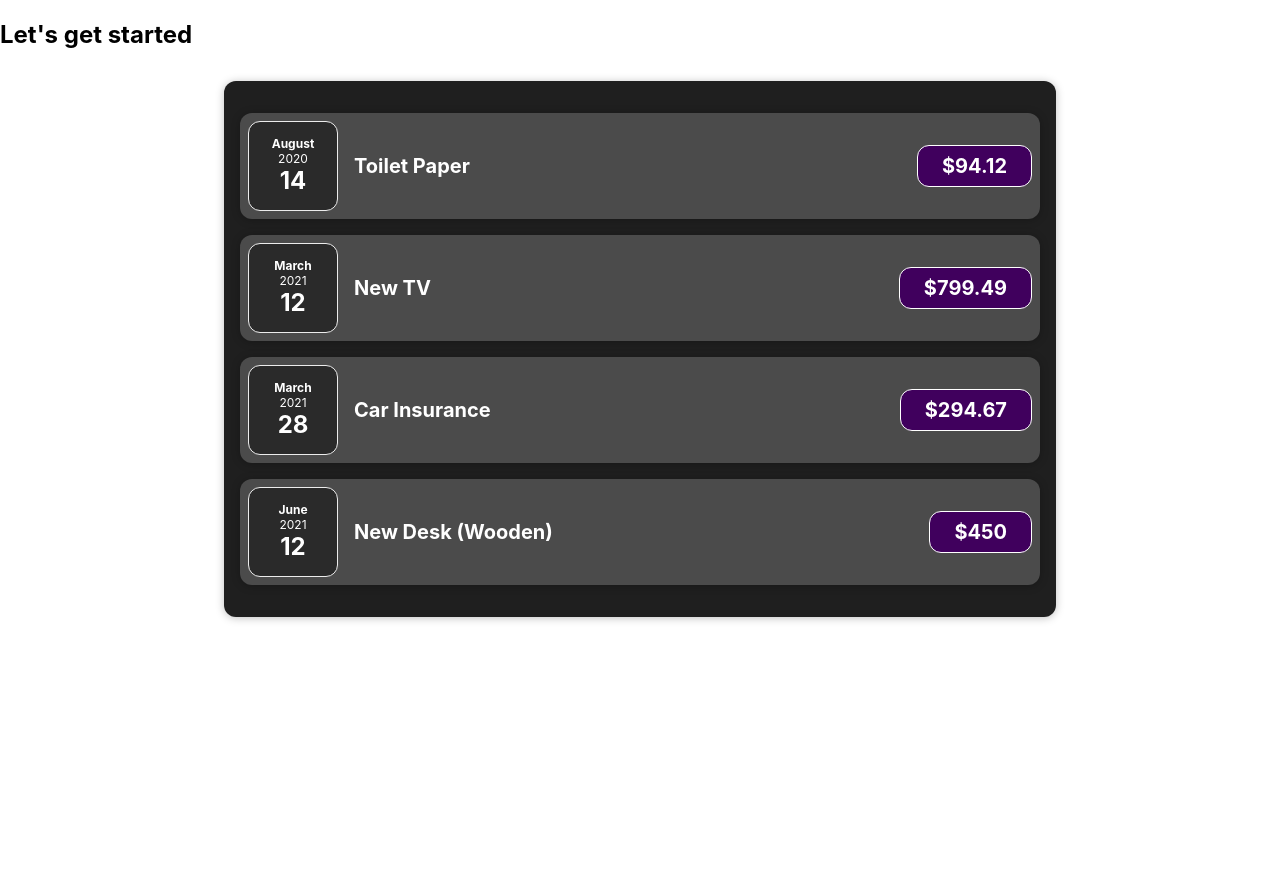
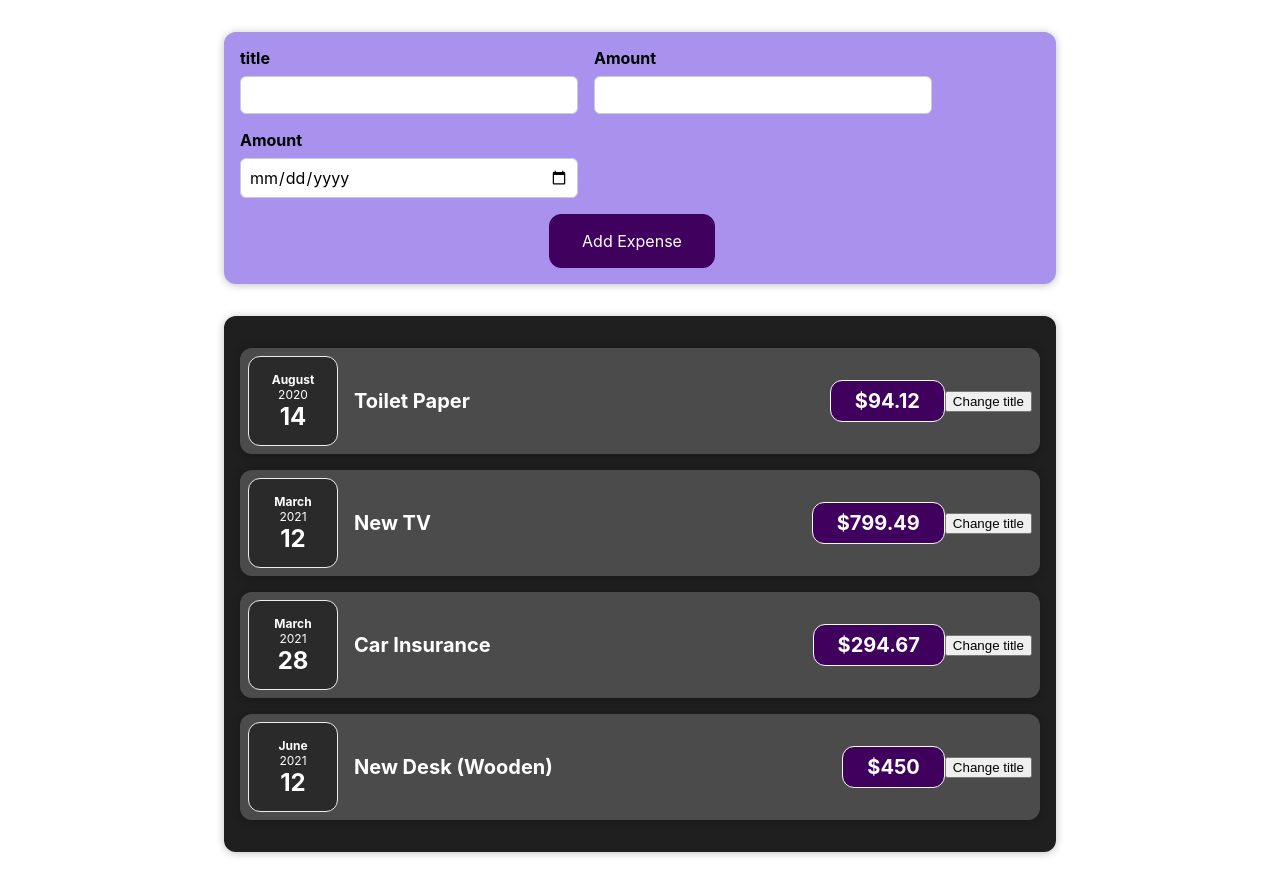
Before and after one commit to terinSeb/React_Expense_App, a React (Create React App) app: page / in a window 1280 px wide. Before the commit the page ends 800 px from the top, so only its background shows below. Built offline with nearby package versions, Linux system fonts and the light colour scheme.

Commit message:
Added design for Expense Form

```diff
--- a/src/App.js
+++ b/src/App.js
@@ -1,6 +1,7 @@
 import "./App.css";
 import Expenses from "./components/Expenses/Expenses";
-function App() {
+import NewExpense from "./components/NewExpense/NewExpense";
+const App = () => {
   const expenses = [
     {
       id: "e1",
@@ -24,10 +25,10 @@
   ];
   return (
     <div>
-      <h2>Let's get started</h2>
+      <NewExpense />
       <Expenses items={expenses}></Expenses>
     </div>
   );
-}
+};
 
 export default App;
--- a/src/components/Expenses/ExpenseItem.js
+++ b/src/components/Expenses/ExpenseItem.js
@@ -1,14 +1,21 @@
 import ExpenseDate from "./ExpenseDate";
 import "./ExpenseItem.css";
 import Card from "../UI/Card";
+import { useState } from "react";
 const ExpenseItem = (props) => {
+  const [title, setTitle] = useState(props.title);
+  const clickHandler = () => {
+    setTitle("Updated!");
+    console.log(title);
+  };
   return (
     <Card className="expense-item">
       <ExpenseDate date={props.date} />
       <div className="expense-item__description">
-        <h2>{props.title}</h2>
+        <h2>{title}</h2>
         <div className="expense-item__price">${props.amount}</div>
       </div>
+      <button onClick={clickHandler}>Change title</button>
     </Card>
   );
 };
--- /dev/null
+++ b/src/components/NewExpense/ExpenseForm.css
@@ -0,0 +1,26 @@
+.new-expense__controls {
+  display: flex;
+  flex-wrap: wrap;
+  gap: 1rem;
+  margin-bottom: 1rem;
+  text-align: left;
+}
+
+.new-expense__control label {
+  font-weight: bold;
+  margin-bottom: 0.5rem;
+  display: block;
+}
+
+.new-expense__control input {
+  font: inherit;
+  padding: 0.5rem;
+  border-radius: 6px;
+  border: 1px solid #ccc;
+  width: 20rem;
+  max-width: 100%;
+}
+
+.new-expense__actions {
+  text-align: right;
+}
--- /dev/null
+++ b/src/components/NewExpense/ExpenseForm.js
@@ -0,0 +1,25 @@
+import "./NewExpense.css";
+const ExpenseForm = () => {
+  return (
+    <form>
+      <div className="new-expense__controls">
+        <div className="new-expense__control">
+          <label>title</label>
+          <input type="text" />
+        </div>
+        <div className="new-expense__control">
+          <label>Amount</label>
+          <input type="number" min="0.01" step="0.01" />
+        </div>
+        <div className="new-expense__control">
+          <label>Amount</label>
+          <input type="date" min="2019-01-01" step="2022-12-31" />
+        </div>
+      </div>
+      <div className="new-expense_actions">
+        <button type="submit">Add Expense</button>
+      </div>
+    </form>
+  );
+};
+export default ExpenseForm;
--- /dev/null
+++ b/src/components/NewExpense/NewExpense.css
@@ -0,0 +1,38 @@
+.new-expense {
+  background-color: #a892ee;
+  padding: 1rem;
+  margin: 2rem auto;
+  width: 50rem;
+  max-width: 95%;
+  border-radius: 12px;
+  text-align: center;
+  box-shadow: 0 1px 8px rgba(0, 0, 0, 0.25);
+}
+
+.new-expense button {
+  font: inherit;
+  cursor: pointer;
+  padding: 1rem 2rem;
+  border: 1px solid #40005d;
+  background-color: #40005d;
+  color: white;
+  border-radius: 12px;
+  margin-right: 1rem;
+}
+
+.new-expense button:hover,
+.new-expense button:active {
+  background-color: #510674;
+  border-color: #510674;
+}
+
+.new-expense button.alternative {
+  color: #220131;
+  border-color: transparent;
+  background-color: transparent;
+}
+
+.new-expense button.alternative:hover,
+.new-expense button.alternative:active {
+  background-color: #ddb3f8;
+}
--- /dev/null
+++ b/src/components/NewExpense/NewExpense.js
@@ -0,0 +1,10 @@
+import ExpenseForm from "./ExpenseForm";
+import "./ExpenseForm.css";
+const NewExpense = () => {
+  return (
+    <div className="new-expense">
+      <ExpenseForm />
+    </div>
+  );
+};
+export default NewExpense;
```
